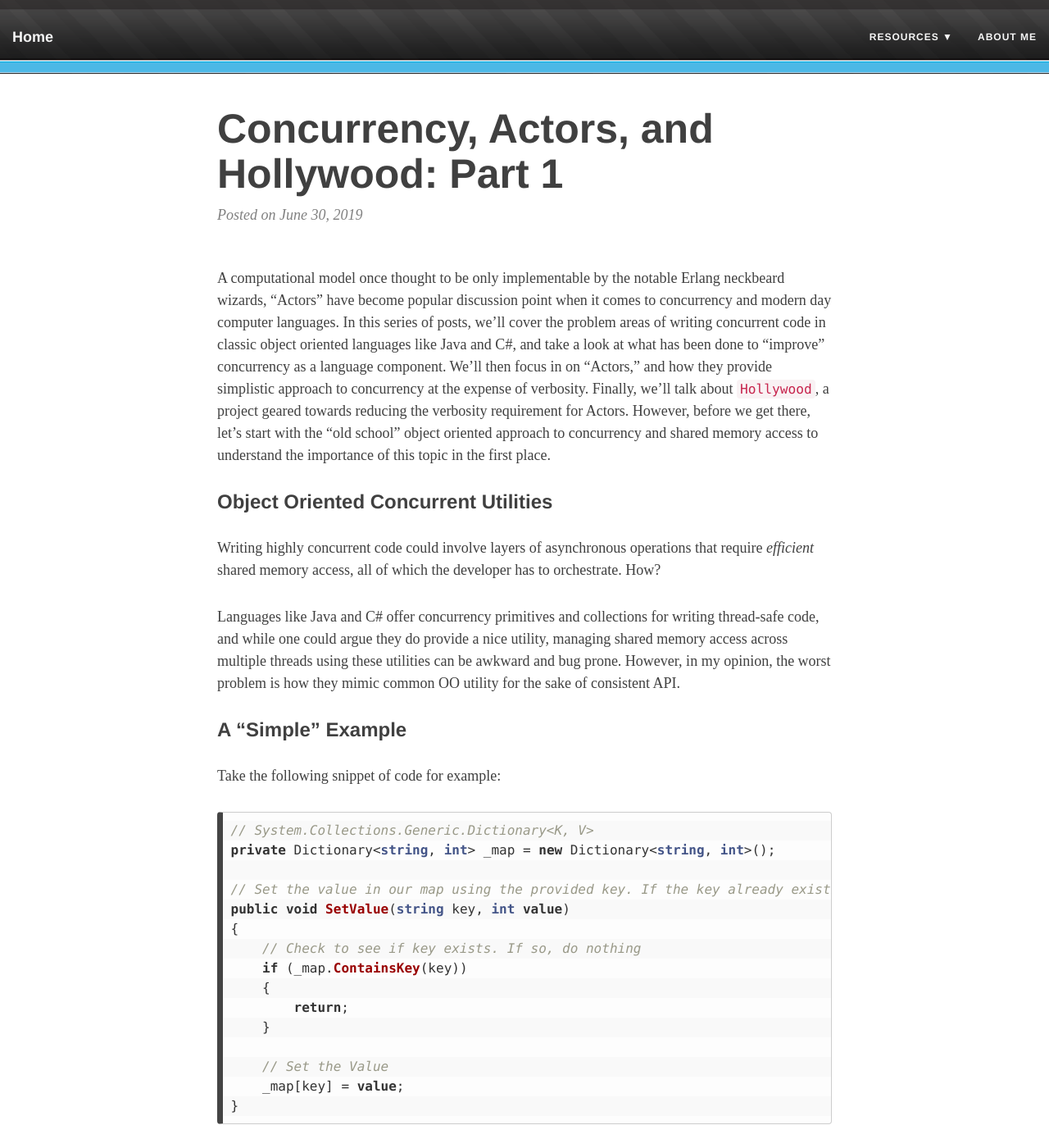
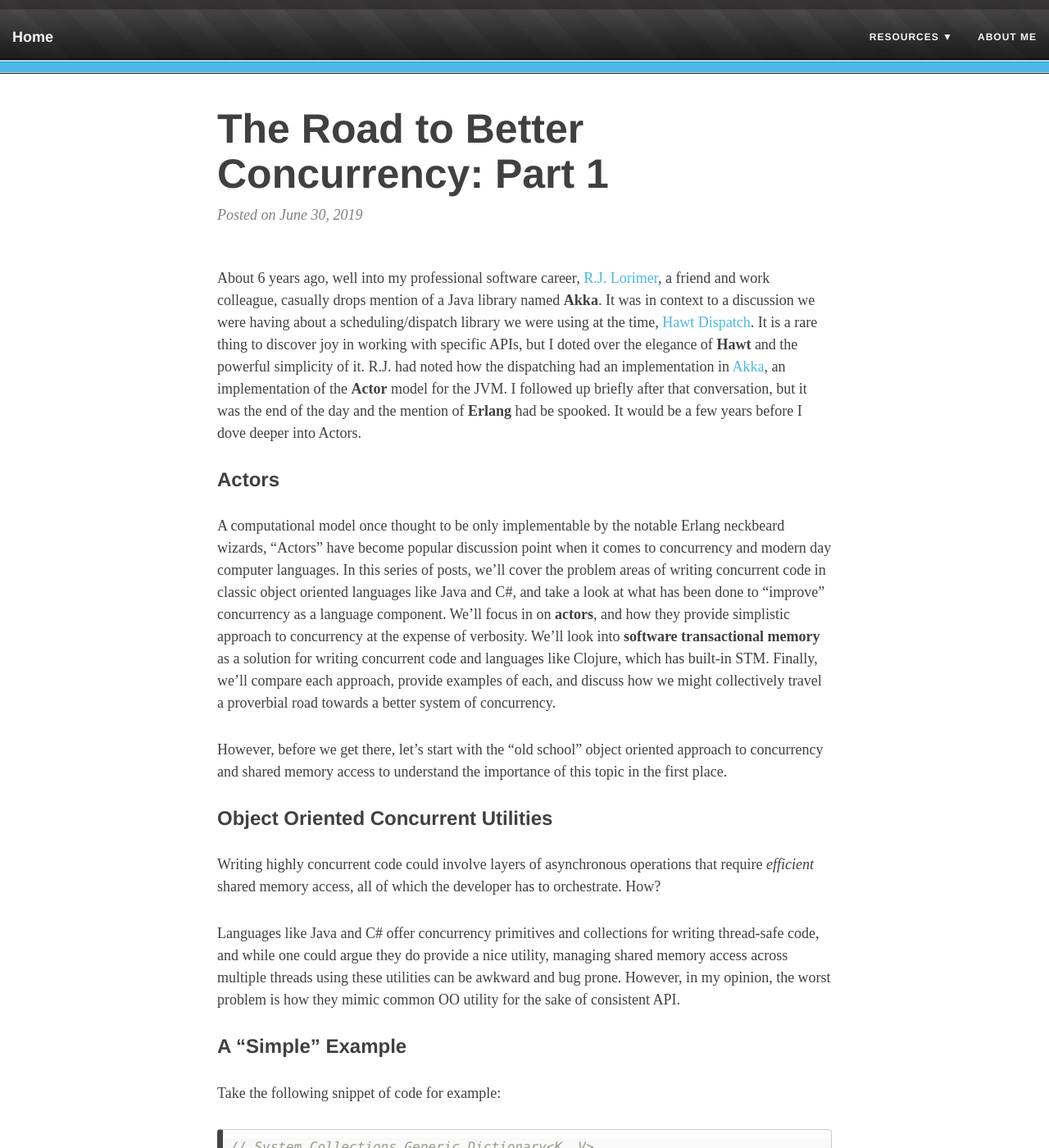
Before and after one commit to mbolt35/mbolt35.github.io, a Jekyll site: the page built from _posts/2019-06-30-the-road-to-better-concurrency-part1.md, in a window 1280 px wide and 1400 px high. Shown: the whole window at 82% size. Built offline with Jekyll 4.4.1, drawn with Linux system fonts in a browser that asks for light colours; nearby versions of some CDN libraries; some web fonts are replaced; comment, search, counter and statistics services are not loaded; some of the changed text lies outside the part shown.

Commit message:
Updated Part 1 of concurrency posts to more accurately portray the core of the discussion.

```diff
--- a/_config.yml
+++ b/_config.yml
@@ -23,6 +23,7 @@
   Resources:
     - Ben Jordan's Blog: "http://thegoldenmule.com/blog/"
     - RJ Lorimer's Blog: "http://realjenius.com/"
+    - Tyler Ohlson's Blog: "https://medium.com/@tyloh"
   About Me: "aboutme"
 
 # Image to show in the navigation bar - image must be a square (width = height)
--- a/_posts/2019-06-30-concurrency-actors-hollywood-part1.md
+++ b/_posts/2019-06-30-the-road-to-better-concurrency-part1.md
@@ -1,8 +1,14 @@
 ---
 layout: post
-title: "Concurrency, Actors, and Hollywood: Part 1"
+title: "The Road to Better Concurrency: Part 1"
 ---
-A computational model once thought to be only implementable by the notable Erlang neckbeard wizards, "Actors" have become popular discussion point when it comes to concurrency and modern day computer languages. In this series of posts, we'll cover the problem areas of writing concurrent code in classic object oriented languages like Java and C#, and take a look at what has been done to "improve" concurrency as a language component. We'll then focus in on "Actors," and how they provide simplistic approach to concurrency at the expense of verbosity. Finally, we'll talk about `Hollywood`, a project geared towards reducing the verbosity requirement for Actors. However, before we get there, let's start with the "old school" object oriented approach to concurrency and shared memory access to understand the importance of this topic in the first place.
+About 6 years ago, well into my professional software career, [R.J. Lorimer](http://realjenius.com), a friend and work colleague, casually drops mention of a Java library named **Akka**. It was in context to a discussion we were having about a scheduling/dispatch library we were using at the time, [Hawt Dispatch](https://github.com/fusesource/hawtdispatch). It is a rare thing to discover joy in working with specific APIs, but I doted over the elegance of **Hawt** and the powerful simplicity of it. R.J. had noted how the dispatching had an implementation in [Akka](https://akka.io/), an implementation of the **Actor** model for the JVM. I followed up briefly after that conversation, but it was the end of the day and the mention of **Erlang** had be spooked. It would be a few years before I dove deeper into Actors.
+
+### Actors
+
+A computational model once thought to be only implementable by the notable Erlang neckbeard wizards, "Actors" have become popular discussion point when it comes to concurrency and modern day computer languages. In this series of posts, we'll cover the problem areas of writing concurrent code in classic object oriented languages like Java and C#, and take a look at what has been done to "improve" concurrency as a language component. We'll focus in on **actors**, and how they provide simplistic approach to concurrency at the expense of verbosity. We'll look into **software transactional memory** as a solution for writing concurrent code and languages like Clojure, which has built-in STM. Finally, we'll compare each approach, provide examples of each, and discuss how we might collectively travel a proverbial road towards a better system of concurrency.
+
+However, before we get there, let's start with the "old school" object oriented approach to concurrency and shared memory access to understand the importance of this topic in the first place.
 
 ### Object Oriented Concurrent Utilities
 Writing highly concurrent code could involve layers of asynchronous operations that require _efficient_ shared memory access, all of which the developer has to orchestrate. How?
@@ -122,7 +128,7 @@
 
 Unfortunately, you do still have to implement concurrency primitives where you are sharing memory. So, it does seem like we've made an improvement, but we're still far away from being able to completely get rid of locking and other concurrency primitives.
 
-## Next Week, Part 2
+## Better Concurrency: Part 2
 We'll dive deeper into the relationship in the terminology `asynchronous` and `concurrent`. We'll also discuss how an intelligent `Scheduler` can organize `asynchronous` work to maximize `concurrency`, and how we can leverage flow control with a scheduler to create more efficient concurrent code and which platforms have taken advantage of this.
 
-This should hopefully bring us to `Actors` and how they fit into the big picture.
+We're going to dive deep into the rabbit hole and discover the truth: There is no spoon.
```
